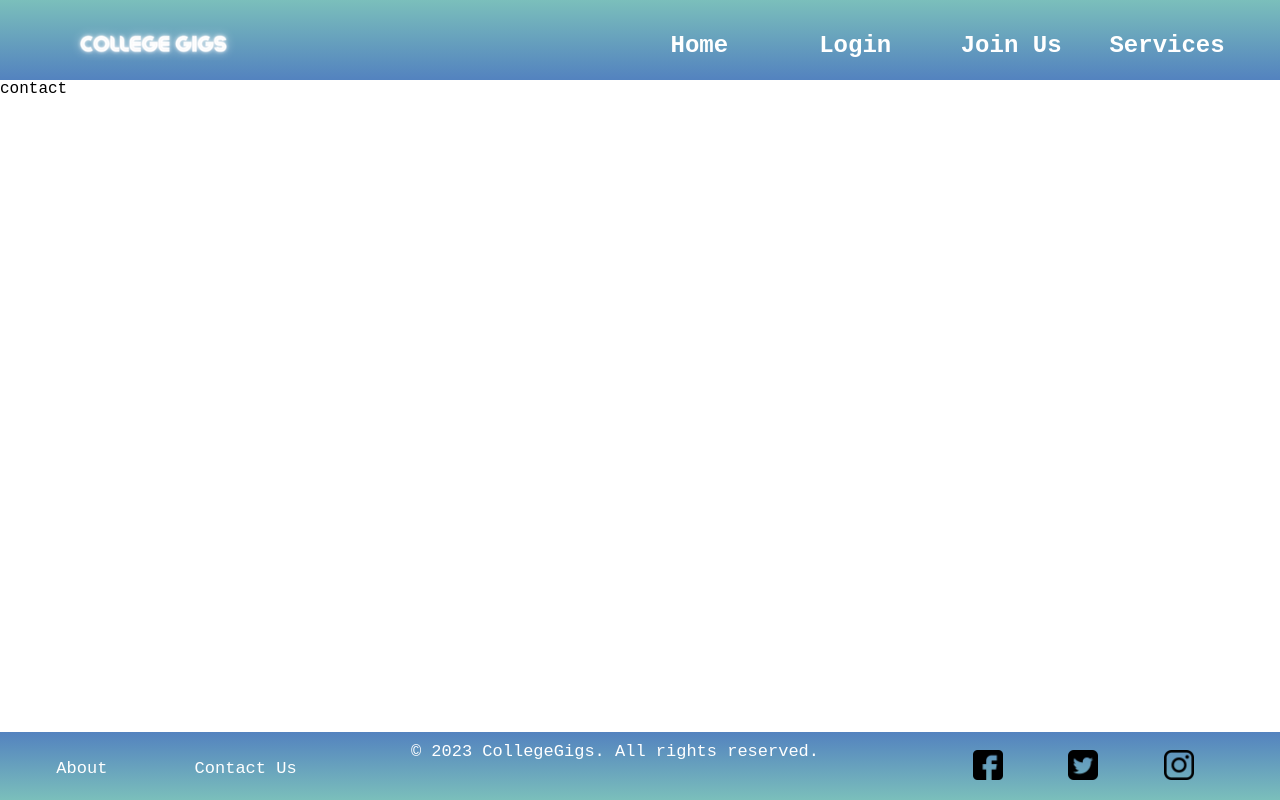
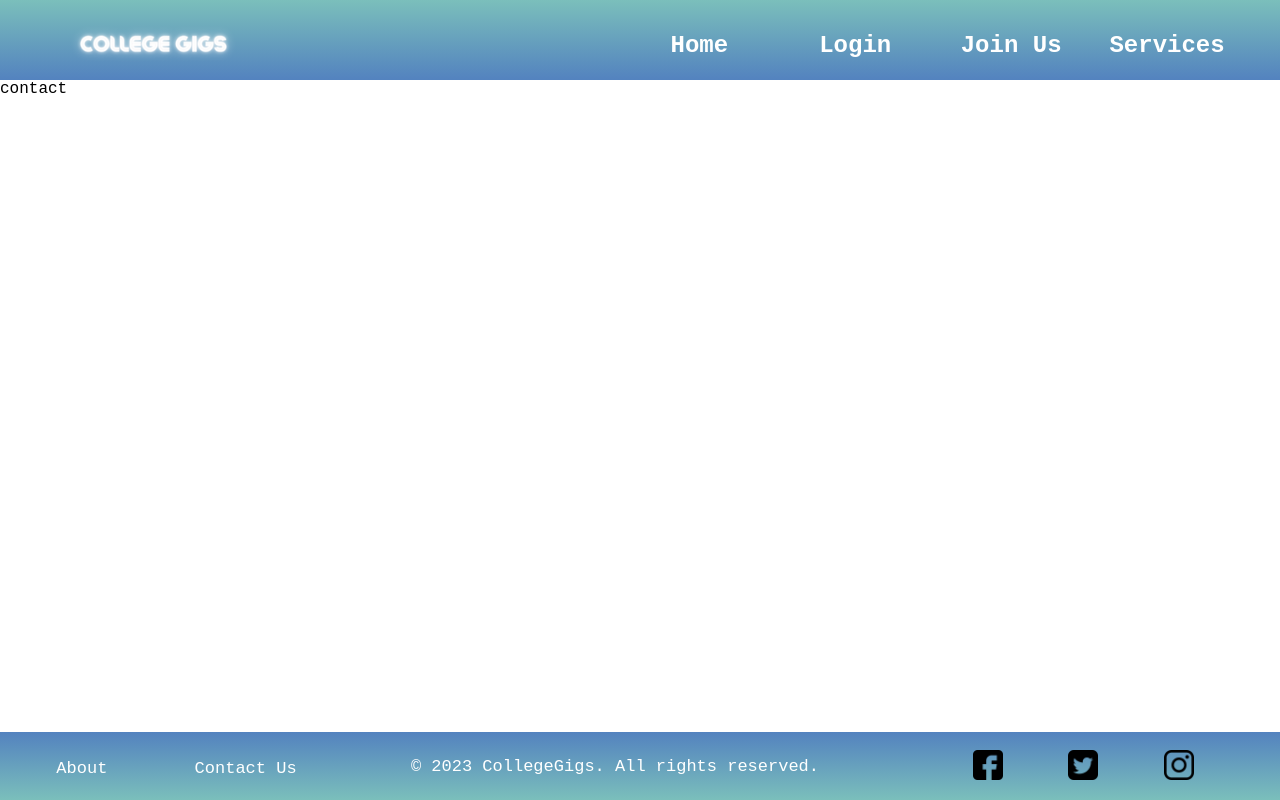
Before and after one commit to fynn07/college-gigs, a React (Create React App) app: page /Contact in a window 1280 px wide. Built offline with nearby package versions, Linux system fonts and the light colour scheme.

Commit message:
fixed footer

```diff
--- a/src/styles/footer.css
+++ b/src/styles/footer.css
@@ -31,7 +31,7 @@
 
 }
 .rights-reserved{
-    padding-top: 10px;
+    padding-top: 25px;
     flex: 2;
     text-align: center;
     color: white;
```
